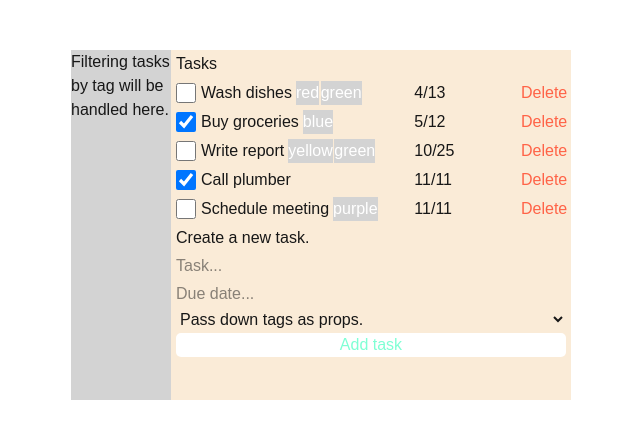
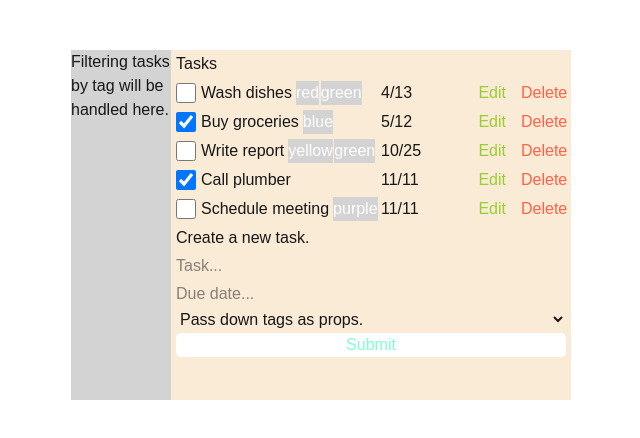
Before and after one commit to charliebsulli/task-manager, a Next.js app in the folder client/: page / in a window 1280 px wide. Shown: the top 438 px of the page, without its empty margins (57-697 px from the left). Built offline with nearby package versions, Linux system fonts and the light colour scheme.

Commit message:
Added local task editing

```diff
--- a/client/src/components/FilterableTaskList.tsx
+++ b/client/src/components/FilterableTaskList.tsx
@@ -1,7 +1,7 @@
 "use client";
 
 import { useState } from "react";
-import { Task } from "../../../shared/types";
+import { Task, TaskParams } from "../../../shared/types";
 import TagFilter from "./TagFilter";
 import TaskList from "./TaskList";
 
@@ -57,20 +57,20 @@ export default function FilterableTaskList({
     setTasks(newTasks);
   }
 
-  function handleCreate(taskName: string, date: string, tags: string[]) {
+  function handleCreate({ name, tags, due }: TaskParams) {
     // try to construct a task from this data
     let newTask: Task = {
       id: 8, // change to ensure unique ID
-      name: taskName,
+      name: name,
       complete: false,
       tags: tags,
-      due: date,
+      due: due,
       user: 0,
     };
 
     // make API request to add
 
-    // if is succeeds, add this task to local state
+    // if it succeeds, add this task to local state
     let newTasks = [...tasks, newTask];
     setTasks(newTasks);
   }
--- a/client/src/components/TaskForm.tsx
+++ b/client/src/components/TaskForm.tsx
@@ -1,10 +1,10 @@
 import { useState } from "react";
-import { Task } from "../../../shared/types";
+import { Task, TaskParams } from "../../../shared/types";
 
 export default function TaskForm({
   onCreate,
 }: {
-  onCreate: (taskName: string, date: string, tags: string[]) => void;
+  onCreate: (newParams: TaskParams) => void;
 }) {
   const [taskName, setTaskName] = useState("");
   const [date, setDate] = useState("");
@@ -19,7 +19,12 @@ export default function TaskForm({
   }
 
   function handleCreateClick() {
-    onCreate(taskName, date, []);
+    let params: TaskParams = {
+      name: taskName,
+      tags: [],
+      due: date,
+    };
+    onCreate(params);
     setTaskName("");
     setDate("");
   }
@@ -43,7 +48,7 @@ export default function TaskForm({
         <option>Pass down tags as props.</option>
       </select>
       <button type="button" className="create-task" onClick={handleCreateClick}>
-        Add task
+        Submit
       </button>
     </form>
   );
--- a/client/src/components/TaskItem.tsx
+++ b/client/src/components/TaskItem.tsx
@@ -1,4 +1,6 @@
-import { Task } from "../../../shared/types";
+import { useState } from "react";
+import { Task, TaskParams } from "../../../shared/types";
+import TaskForm from "./TaskForm";
 
 function Checkbox({
   status,
@@ -25,6 +27,14 @@ function DeleteButton({ onClick }: { onClick: () => void }) {
   );
 }
 
+function EditButton({ onClick }: { onClick: () => void }) {
+  return (
+    <button type="button" className="edit" onClick={onClick}>
+      Edit
+    </button>
+  );
+}
+
 function DueDateTime({ dueDateTime }: { dueDateTime: string }) {
   return <p className="due-date">{dueDateTime}</p>;
 }
@@ -42,12 +52,24 @@ export default function TaskItem({
   task,
   onDelete,
   onStatusChange,
+  onEditSubmit,
 }: {
   task: Task;
   onDelete: () => void;
   onStatusChange: () => void;
+  onEditSubmit: (newParams: TaskParams) => void;
 }) {
+  const [editing, setEditing] = useState(false);
+
+  function handleEditClick() {
+    setEditing(!editing);
+
+    // if we're hiding the form it should reset
+    // the state of the form without changing anything
+  }
+
   return (
+    <>
       <div className="task-container">
         <Checkbox status={task.complete} onStatusChange={onStatusChange} />
         <div className="tagged-task">
@@ -55,7 +77,10 @@ export default function TaskItem({
           <TagList tags={task.tags} />
         </div>
         <DueDateTime dueDateTime={task.due} />
+        <EditButton onClick={handleEditClick} />
         <DeleteButton onClick={onDelete} />
       </div>
+      {editing && <TaskForm onCreate={onEditSubmit} />}
+    </>
   );
 }
--- a/client/src/components/TaskList.tsx
+++ b/client/src/components/TaskList.tsx
@@ -1,4 +1,4 @@
-import { Task } from "../../../shared/types";
+import { Task, TaskParams } from "../../../shared/types";
 import TaskHeader from "./TaskHeader";
 import TaskItem from "./TaskItem";
 import TaskForm from "./TaskForm";
@@ -15,7 +15,7 @@ export default function TaskList({
   onDelete: (id: number) => void;
   onStatusChange: (id: number) => void;
   onEdit: (id: number, newTask: Task) => void;
-  onCreate: (taskName: string, date: string, tags: string[]) => void;
+  onCreate: (taskParams: TaskParams) => void;
 }) {
   const listItems = tasks.map((task) => (
     <TaskItem
@@ -23,6 +23,17 @@ export default function TaskList({
       task={task}
       onDelete={() => onDelete(task.id)}
       onStatusChange={() => onStatusChange(task.id)}
+      onEditSubmit={(newParams: TaskParams) => {
+        const newTask: Task = {
+          id: task.id,
+          name: newParams.name,
+          complete: task.complete,
+          tags: newParams.tags,
+          due: newParams.due,
+          user: task.user,
+        };
+        onEdit(task.id, newTask);
+      }}
     ></TaskItem>
   ));
   return (
--- a/client/src/components/components.css
+++ b/client/src/components/components.css
@@ -26,7 +26,7 @@
   display: grid;
   width: 400px;
   margin-top: 5px;
-  grid-template-columns: 30px 2fr 1fr 50px;
+  grid-template-columns: 30px 2fr 1fr 50px 50px;
 }
 
 .task-form {
@@ -54,6 +54,17 @@
   margin-right: 5px;
 }
 
+.edit {
+  color: yellowgreen;
+  cursor: pointer;
+  margin-right: 15px;
+  margin-left: auto;
+}
+
+.edit:hover {
+  color: white;
+}
+
 .delete {
   color: tomato;
   cursor: pointer;
```
Also changed, not shown: 2 other files (tests, documents, lock files or other folders). Lines whose indentation alone changed are shown as unchanged.
